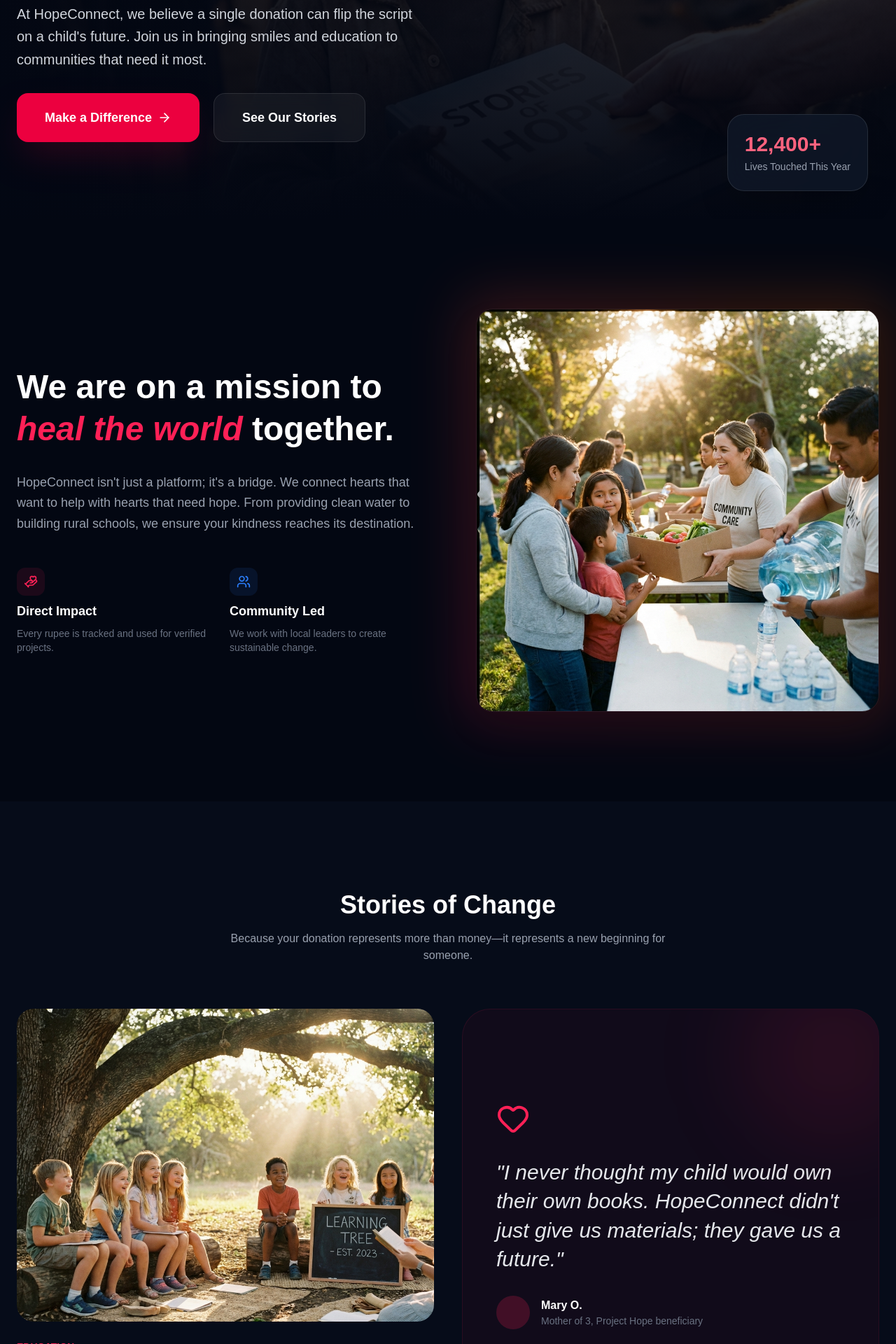
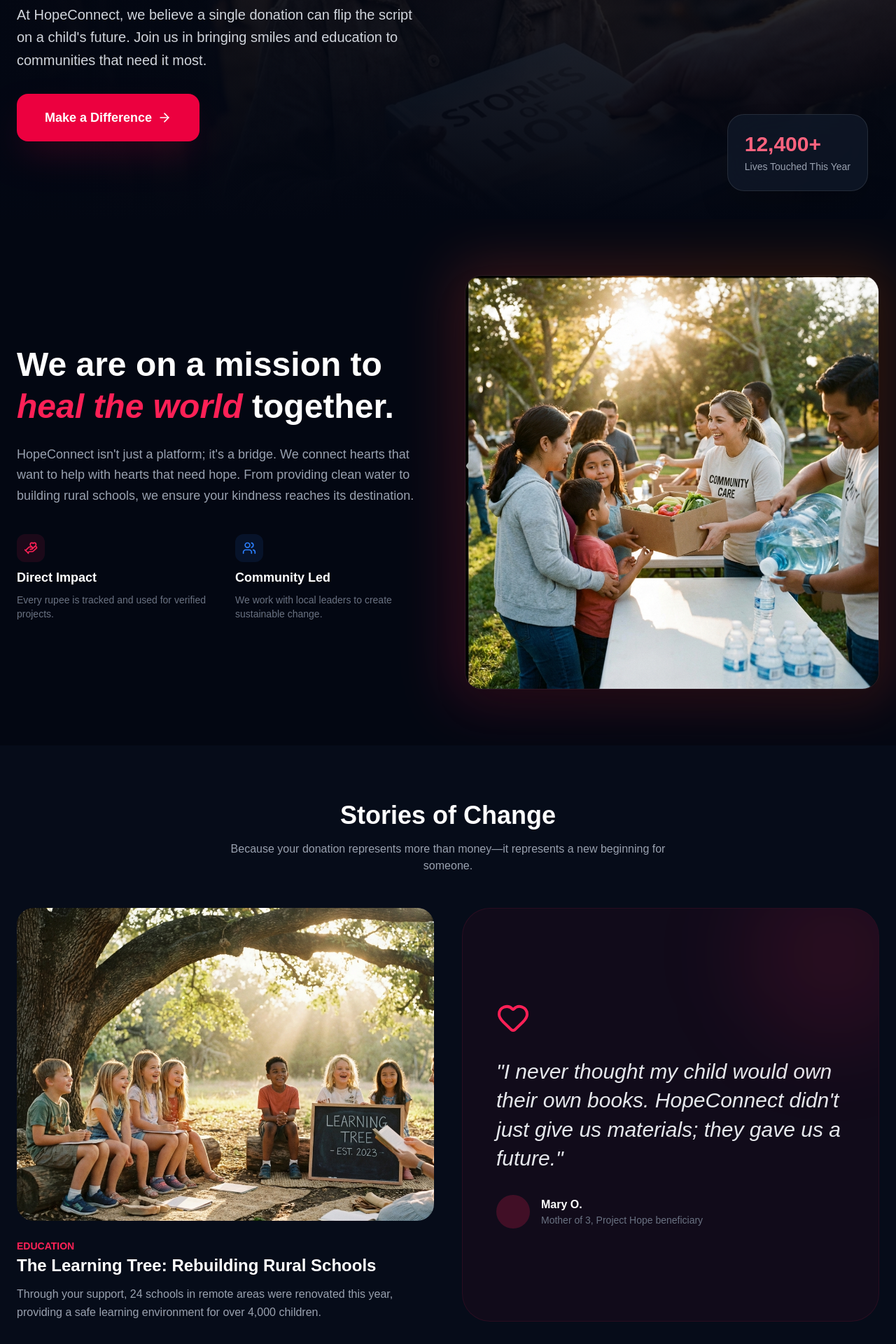
Before and after one commit to heheyashasvi/donation-management-system, a Next.js app: page / in a window 1280 px wide. Shown: the part 480-2400 px from the top of the page at 70% size. Built offline with nearby package versions, Linux system fonts and the light colour scheme.

Commit message:
Finalize homepage UI: remove newsletter, remove extra button, and reduce spacing

```diff
--- a/src/app/page.tsx
+++ b/src/app/page.tsx
@@ -58,12 +58,6 @@ export default function Home() {
                             >
                                 Make a Difference <ArrowRight className="w-5 h-5 group-hover:translate-x-1 transition-transform" />
                             </Link>
-                            <Link
-                                href="/login"
-                                className="px-10 py-5 bg-white/5 backdrop-blur-md border border-white/10 rounded-2xl font-bold text-lg hover:bg-white/10 transition-all flex items-center justify-center"
-                            >
-                                See Our Stories
-                            </Link>
                         </div>
                     </div>
                 </div>
@@ -78,10 +72,10 @@ export default function Home() {
             </section>
 
             {/* Mission Section */}
-            <section className="py-32 px-6 relative overflow-hidden">
+            <section className="py-20 px-6 relative overflow-hidden">
                 <div className="container mx-auto">
-                    <div className="grid lg:grid-cols-2 gap-20 items-center">
-                        <div className="space-y-8">
+                    <div className="grid lg:grid-cols-2 gap-12 items-center">
+                        <div className="space-y-6">
                             <h2 className="text-4xl md:text-5xl font-bold leading-tight">
                                 We are on a mission to <br />
                                 <span className="text-rose-500 italic">heal the world</span> together.
@@ -119,8 +113,8 @@ export default function Home() {
             </section>
 
             {/* Success Stories Section */}
-            <section className="py-32 px-6 bg-gray-900/30">
-                <div className="container mx-auto space-y-16">
+            <section className="py-20 px-6 bg-gray-900/30">
+                <div className="container mx-auto space-y-12">
                     <div className="text-center space-y-4 max-w-2xl mx-auto">
                         <h2 className="text-4xl font-bold">Stories of Change</h2>
                         <p className="text-gray-400">Because your donation represents more than money—it represents a new beginning for someone.</p>
@@ -162,31 +156,6 @@ export default function Home() {
                 </div>
             </section>
 
-            {/* Newsletter / CTA */}
-            <section className="py-40 px-6 text-center">
-                <div className="container mx-auto">
-                    <div className="max-w-4xl mx-auto space-y-12 bg-gradient-to-br from-rose-600 to-orange-600 p-20 rounded-[3rem] shadow-2xl relative overflow-hidden">
-                        <div className="absolute inset-0 bg-[url('https://www.transparenttextures.com/patterns/cubes.png')] opacity-10" />
-                        <div className="relative z-10 space-y-6">
-                            <h2 className="text-5xl md:text-6xl font-black text-white">Join the Movement</h2>
-                            <p className="text-white/80 text-xl max-w-xl mx-auto font-light">
-                                Sign up to receive stories of impact and see how your contributions are changing lives around the world.
-                            </p>
-                            <div className="flex flex-col sm:flex-row gap-4 justify-center pt-6">
-                                <input
-                                    type="email"
-                                    placeholder="your@email.com"
-                                    className="bg-white/20 border border-white/20 rounded-2xl px-8 py-4 text-white placeholder:text-white/50 focus:outline-none focus:ring-2 focus:ring-white/50 w-full sm:w-80"
-                                />
-                                <button className="bg-white text-rose-600 px-10 py-4 rounded-2xl font-bold text-lg hover:bg-gray-100 transition-colors">
-                                    Subscribe
-                                </button>
-                            </div>
-                        </div>
-                    </div>
-                </div>
-            </section>
-
             {/* Footer */}
             <footer className="border-t border-white/5 py-12 px-6 bg-gray-950">
                 <div className="container mx-auto text-center space-y-6">
```
